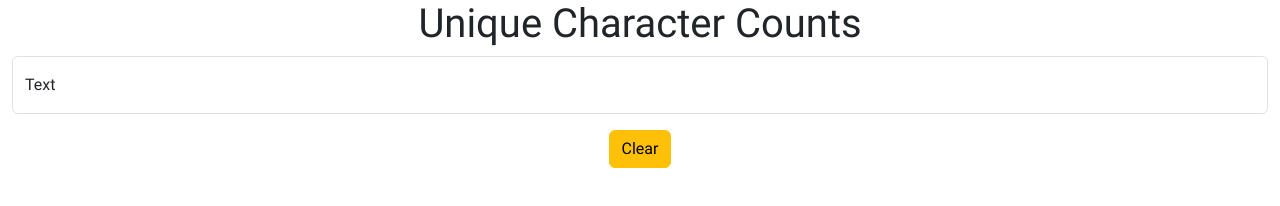
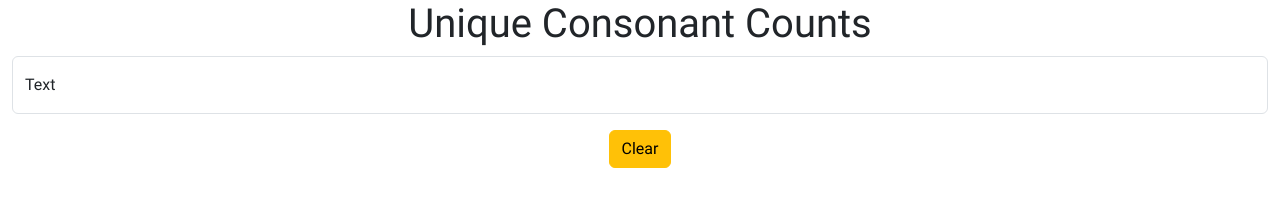
Before and after one commit to derektypist/unique-consonant-counts, a plain HTML site: page index.html in a window 1280 px wide. Drawn offline with Linux system fonts and the light colour scheme.

Commit message:
Change content of h1 at index.html

```diff
--- a/index.html
+++ b/index.html
@@ -18,7 +18,7 @@
 <body>
     <!-- Set Up Header -->
     <header class="container-fluid text-center">
-        <h1>Unique Character Counts</h1>
+        <h1>Unique Consonant Counts</h1>
     </header>
 
     <!-- Set Up Form -->
```
